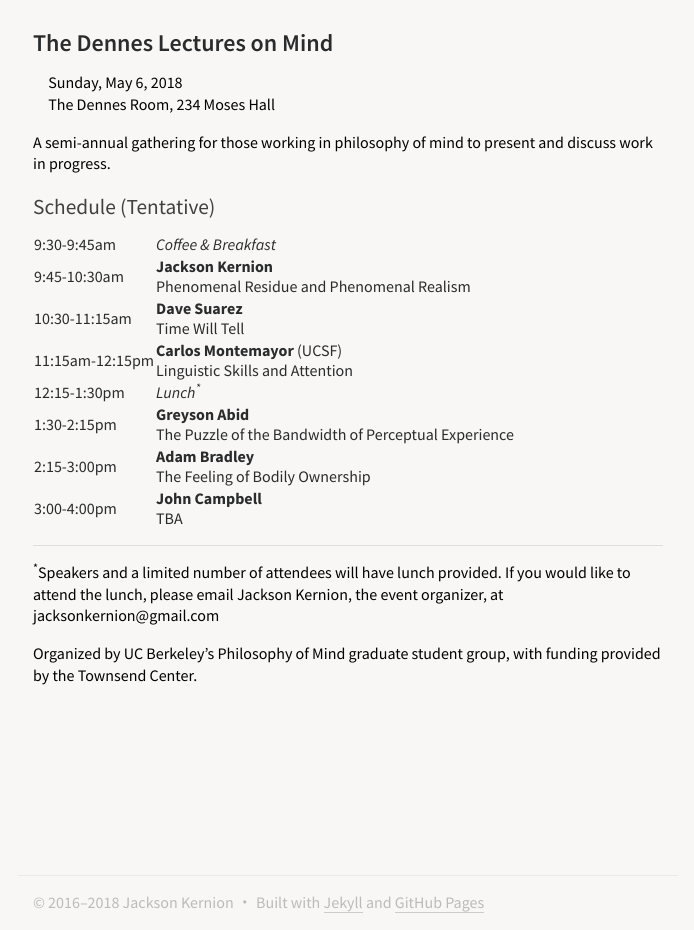
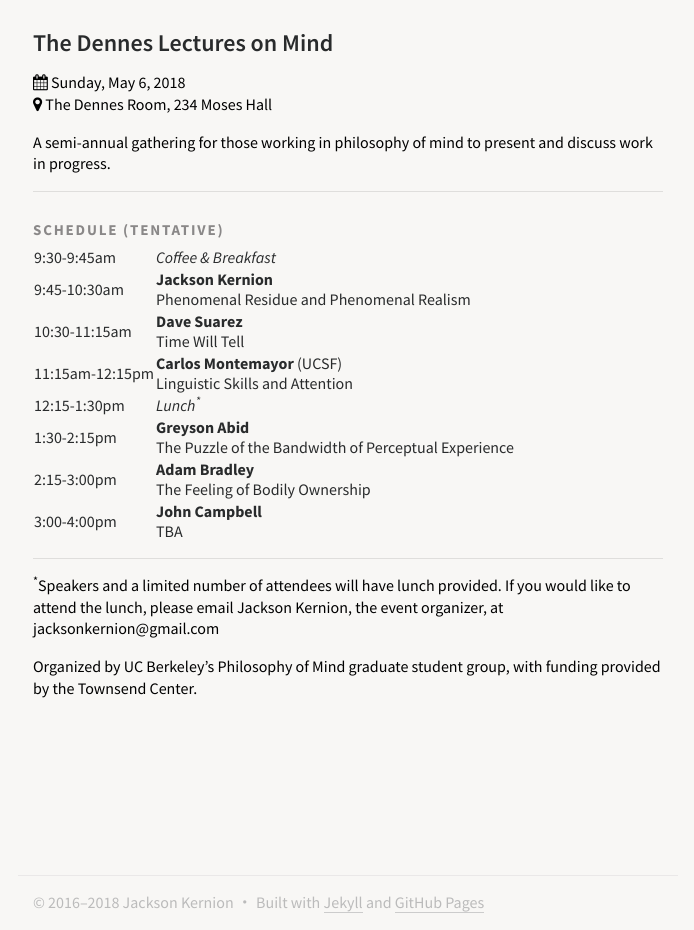
Before and after one commit to jacksonkernion/jacksonkernion.github.io, a Jekyll site: the page built from dennes-lectures.md, in a window 1280 px wide. Shown: the whole page, without its empty margins (292-986 px from the left). Built offline with Jekyll 4.4.1, drawn with Linux system fonts in a browser that asks for light colours; nearby versions of some CDN libraries.

Commit message:
Update dennes-lectures.md

```diff
--- a/dennes-lectures.md
+++ b/dennes-lectures.md
@@ -4,12 +4,14 @@ layout: post
 ---
 
 # The Dennes Lectures on Mind
-<i class="fa-calendar"></i> Sunday, May 6, 2018
-<i class="fa-map-marker"></i> The Dennes Room, 234 Moses Hall
+<i class="fa fa-calendar"></i> Sunday, May 6, 2018
+<i class="fa fa-map-marker"></i> The Dennes Room, 234 Moses Hall
 
 A semi-annual gathering for those working in philosophy of mind to present and discuss work in progress.
 
-## Schedule (Tentative)
+---
+
+### Schedule (Tentative)
 
 |---:|:---|
 | 9:30-9:45am | *Coffee & Breakfast* |
```
